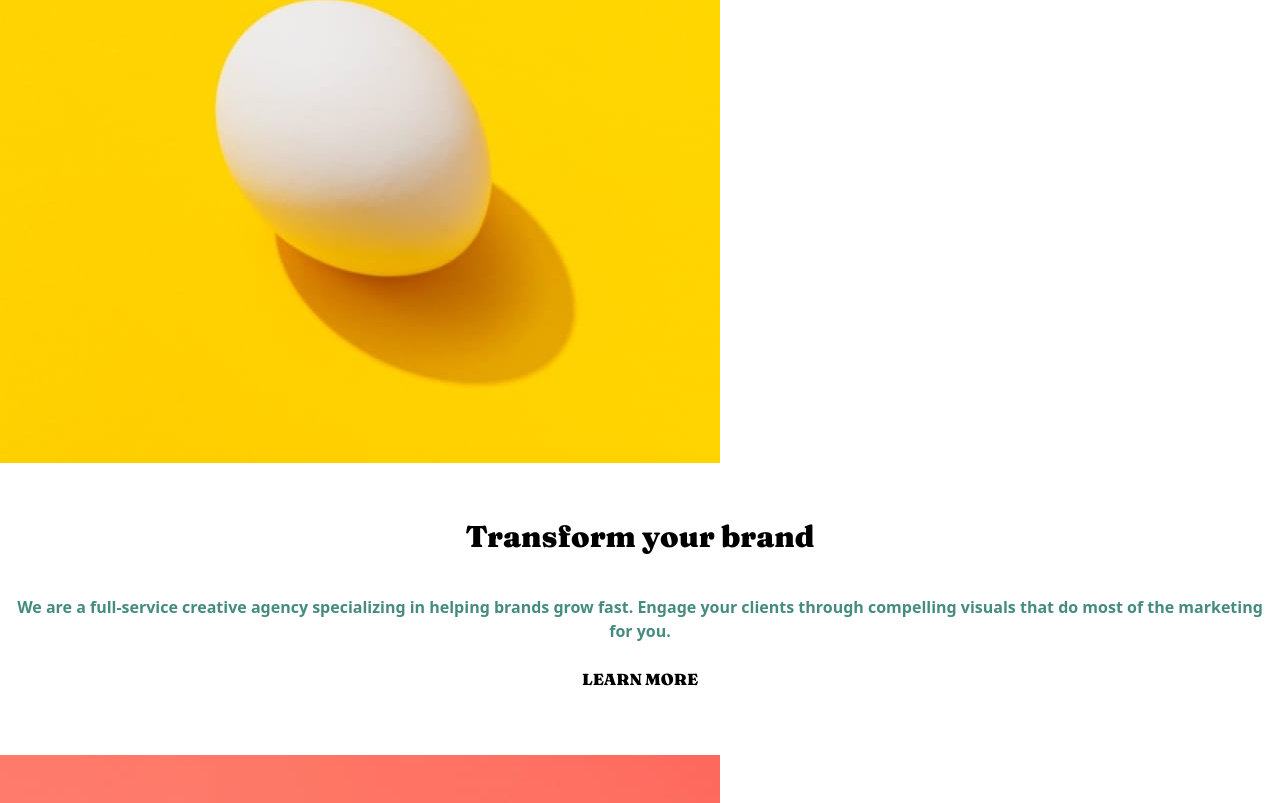
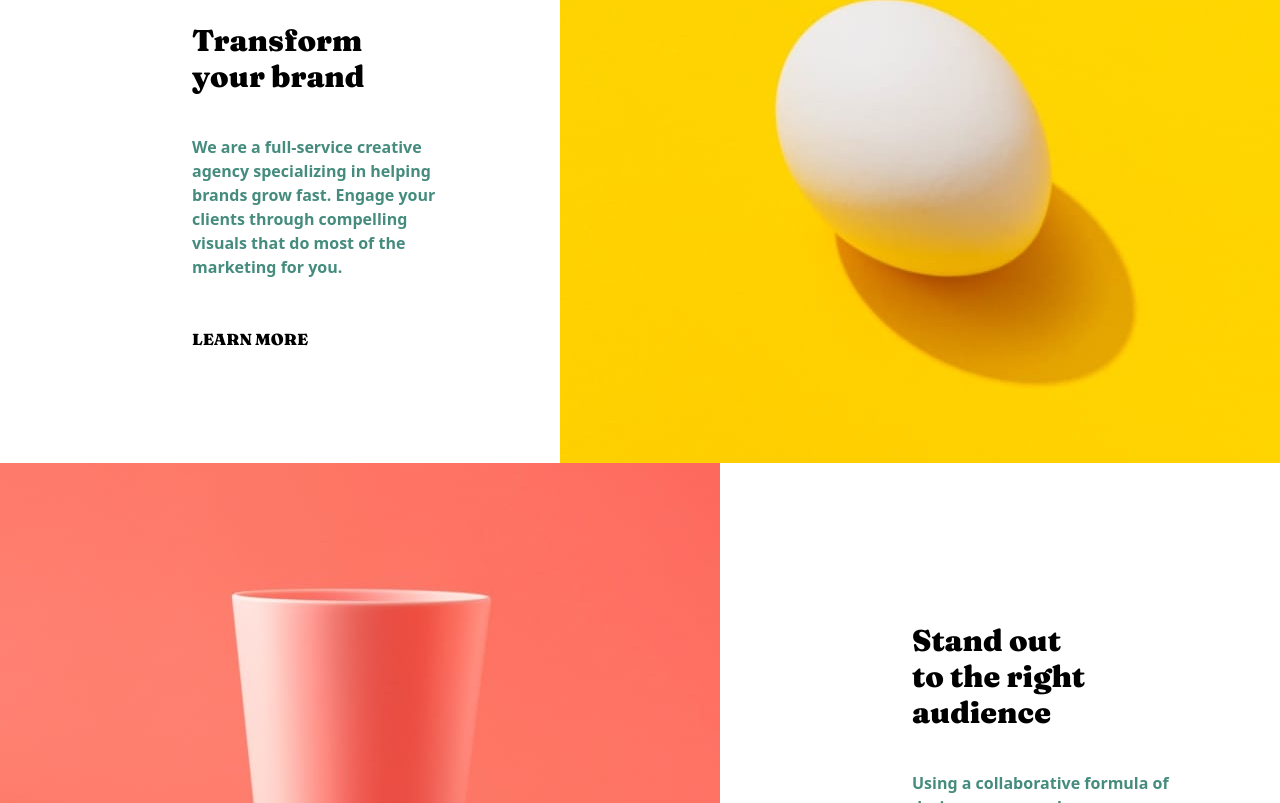
Before and after one commit to Kielx/Sunnyside, a React (Create React App) app: page / in a window 1280 px wide. Shown: the part 937-1740 px from the top of the page. Built offline with nearby package versions, Linux system fonts and the light colour scheme.

Commit message:
style desktop sections

```diff
--- a/src/App.js
+++ b/src/App.js
@@ -26,6 +26,7 @@ function App() {
           grow fast. Engage your clients through compelling visuals that do most
           of the marketing for you."
         decorationColor="hsl(51, 100%, 49%)"
+        order={[2, 1]}
       ></Section>
       <Section
         image={section2Image}
@@ -35,6 +36,7 @@ function App() {
         designers, researchers, photographers, videographers, and copywriters,
         we’ll build and extend your brand in digital places."
         decorationColor="#fd7867"
+        order={[1, 2]}
       ></Section>
       <GraphicSection
         image={section3Image}
--- a/src/components/Section.js
+++ b/src/components/Section.js
@@ -1,27 +1,35 @@
 /* eslint-disable jsx-a11y/anchor-is-valid */
 
-const Section = ({ image, imageMobile, headerText, text, decorationColor }) => {
+const Section = ({
+  image,
+  imageMobile,
+  headerText,
+  text,
+  decorationColor,
+  order,
+}) => {
   const checkScreenWidth =
     window.innerWidth ||
     document.documentElement.clientWidth ||
     document.body.clientWidth;
 
   return (
-    <section className="w-full h-auto p-0 m-0">
+    <section className="md:flex w-full h-auto p-0 m-0">
       <img
         src={checkScreenWidth > 768 ? image : imageMobile}
         alt="section header image"
         aria-hidden="true"
+        className={`md:order-${order[0]}`}
       ></img>
-      <div>
-        <h2 className="pt-14 pb-6 text-3xl mb-4 mx-auto text-center font-text text-black font-extrabold">
+      <div className={`md:order-${order[1]}`}>
+        <h2 className="md:pt-40 md:px-48 md:text-left pt-14 pb-6 text-3xl mb-4 mx-auto text-center font-text text-black font-extrabold">
           {headerText}
         </h2>
-        <p className="text-center text-display-darkModerateCyan font-md font-semibold px-4">
+        <p className="md:pl-48 md:pr-24 md:text-left text-center text-display-darkModerateCyan font-md font-semibold px-4">
           {text}
         </p>
         <h3
-          className="text-center uppercase font-extrabold font-text text-md pt-6 pb-16"
+          className="md:pl-48 md:pt-12 md:text-left text-center uppercase font-extrabold font-text text-md pt-6 pb-16"
           style={{
             textDecoration: "underline",
             textDecorationThickness: "50%",
```
